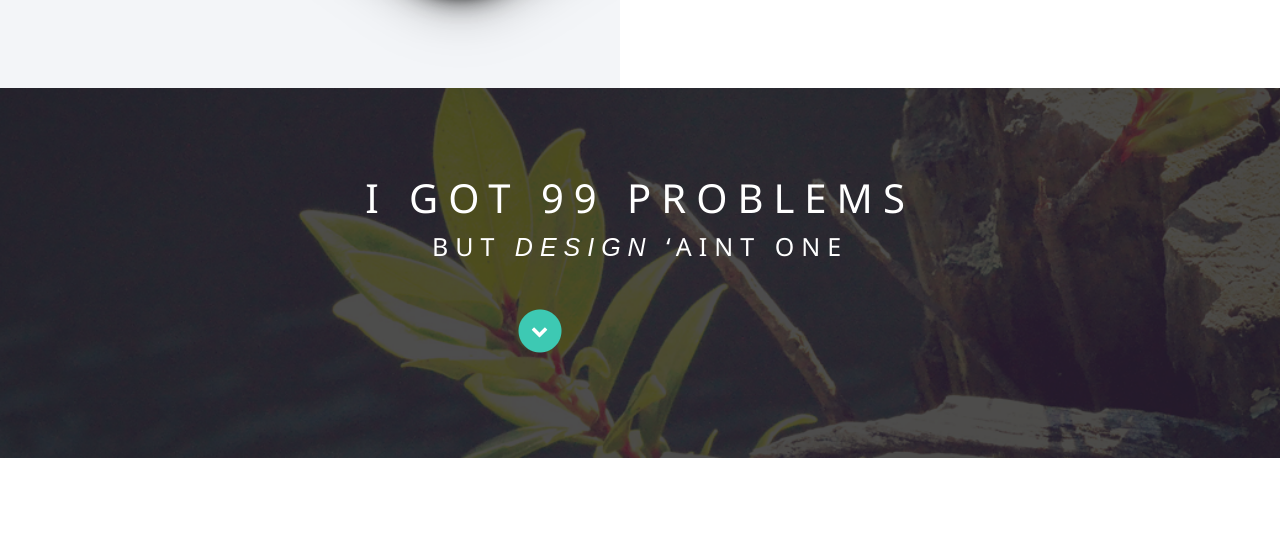
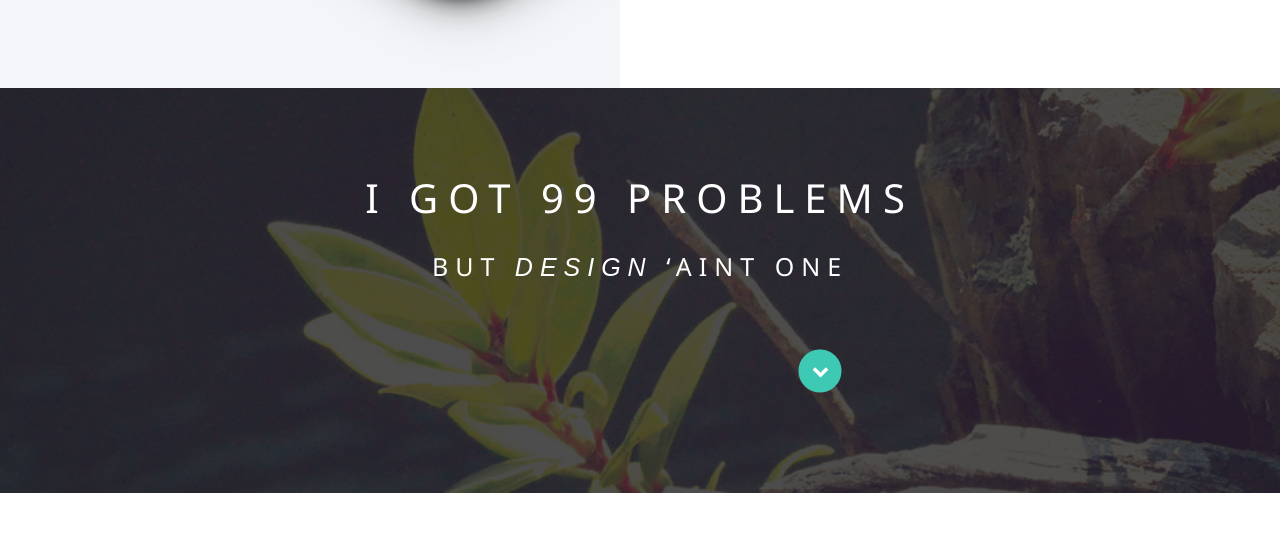
Before and after one commit to mrsev17/HalcyonProject, a plain HTML site: page index.html in a window 1280 px wide. Shown: the part 2712-3252 px from the top of the page. Drawn offline with Linux system fonts and the light colour scheme.

Commit message:
Update header elements

```diff
--- a/css/stylesheet.css
+++ b/css/stylesheet.css
@@ -369,7 +369,13 @@ header .button-learn-more__header:hover {
     padding: 30px 0 100px 0;
     margin: 0;
 }
-
+.nine-nine-problems .container {
+    display: flex;
+    flex-direction: column;
+    align-items: center;
+    justify-content: center;
+    gap: 20px;
+}
 .nine-nine-problems .title-nine-nine-problem {
     text-align: center;
     color: #ffffff;
@@ -380,7 +386,10 @@ header .button-learn-more__header:hover {
     letter-spacing: 10px;
     margin-top: 50px;
 }
-
+.nine-nine-problems .container-figure-nine {
+    display: flex;
+    justify-content: center;
+}
 .nine-nine-problems .text-nine-nine-problems {
     text-align: center;
     color: #ffffff;
@@ -400,9 +409,6 @@ header .button-learn-more__header:hover {
 .nine-nine-problems .nine-problems-figure {
     position: relative;
     display: inline-block;
-    min-width: 44px;
-    min-height: 44px;
-    margin: 43px 0 0 542px;
 }
 .nine-nine-problems .nine-problems-figure #check-icon-nine-problems {
     position: absolute;
@@ -856,9 +862,7 @@ footer .finlan-name__footer {
 
     /* Nine nine problems */
 
-    .nine-nine-problems .nine-problems-figure {
-        margin: 43px 0 0 456px;
-    }
+
 
     /* benefits adaptive */
 
--- a/index.html
+++ b/index.html
@@ -352,13 +352,16 @@
 
                 <p class="text-nine-nine-problems">BUT <i><span id="design-word">DESIGN</span></i> ‘AINT ONE</p>
                 <div class="container-figure-nine">
-                    <a href="#">
                         <figure class="nine-problems-figure">
+
+                            <img src="assets/icons/counter.png" alt="Counter">
+
+                            <!--
                             <img src="assets/icons/Shape_10.png" alt="Shape">
 
                             <img id="check-icon-nine-problems" src="assets/icons/check_icon.png" alt="Check">
+                            -->
                         </figure>
-                    </a>
                 </div>
             </div>
 
```
Also changed, not shown: assets/icons/counter.png (added).
